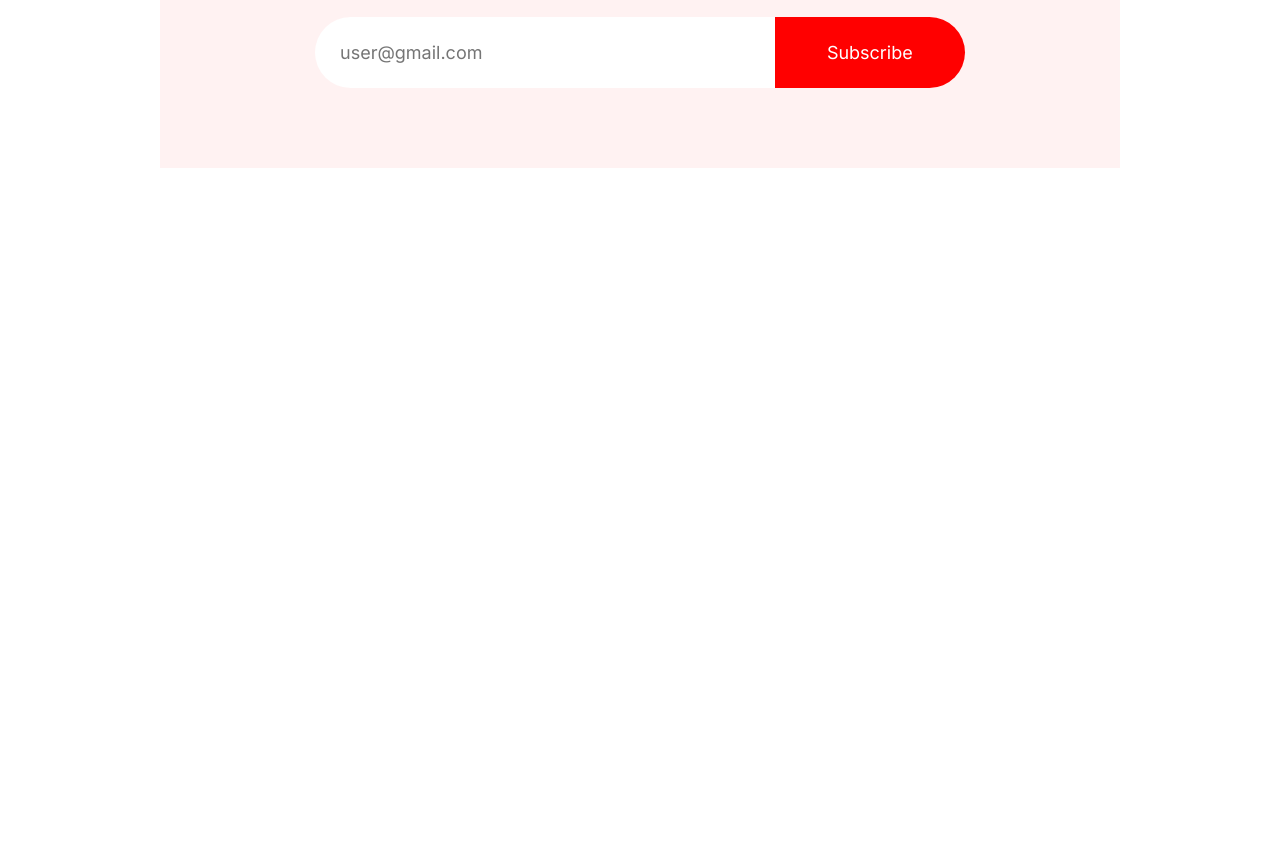
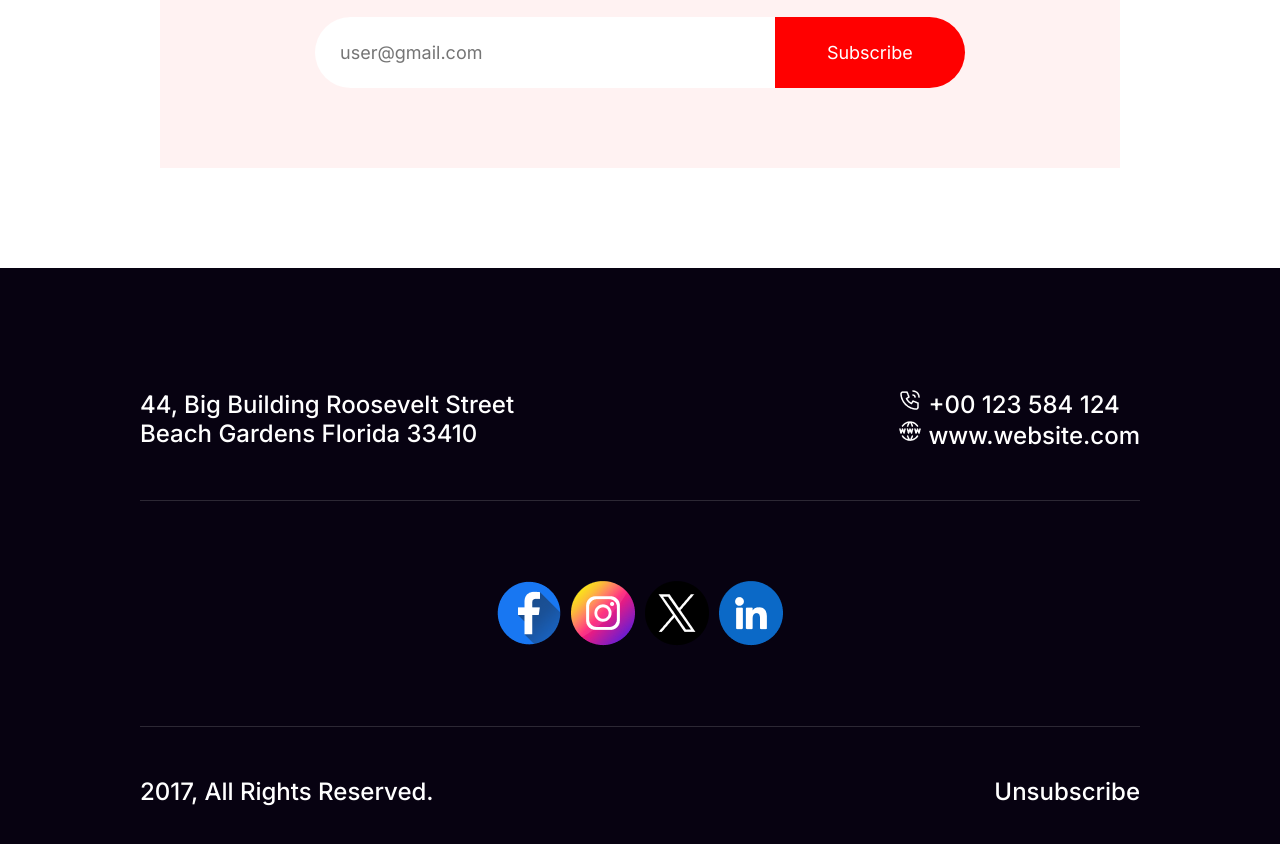
Before and after one commit to AiZeN0007/A1-New-Year, a plain HTML site: page index.html in a window 1280 px wide. Shown: the part 6253-7097 px from the top of the page. Before the commit the page ends 6521 px from the top, so only its background shows below. Drawn offline with Linux system fonts and the light colour scheme.

Commit message:
added footer

```diff
--- a/index.html
+++ b/index.html
@@ -92,15 +92,30 @@
             <h1>Subscribe Newsletter</h1>
             <p>Dolor sit amet consectetur. Consequat eget consectetur maecenas sed molestie malesuada. Ipsum sed sodales
                 risus ut pellentesque vel euismod. </p>
-                <div class="mail-submit">
-                    <input type="email" name="" placeholder="user@gmail.com" id="">
-                    <button>Subscribe</button>
-                </div>
+            <div class="mail-submit">
+                <input type="email" name="" placeholder="user@gmail.com" id="">
+                <button>Subscribe</button>
+            </div>
         </section>
     </main>
 
     <footer>
-
+        <div>
+            <h3>44, Big Building Roosevelt Street <br>
+                Beach Gardens Florida 33410</h3>
+            <h3><img src="images/Call.png" alt=""> +00 123 584 124 <br><img src="images/Website.png" alt="">
+                www.website.com</h3>
+        </div>
+        <div class="links">
+            <img src="images/Facebook.png" alt="">
+            <img src="images/Instagram.png" alt="">
+            <img src="images/Twitter.png" alt="">
+            <img src="images/Linkedin.png" alt="">
+        </div>
+        <div>
+            <h3>2017, All Rights Reserved.</h3>
+            <h3>Unsubscribe</h3>
+        </div>
     </footer>
 </body>
 
--- a/styles/new.css
+++ b/styles/new.css
@@ -401,3 +401,35 @@ body {
     line-height: 32px;
     width: 60%;
 }
+
+footer {
+    color: #FFF;
+    padding: 120px 140px;
+    background-color: #070211;
+}
+
+footer div{
+    display: flex;
+    justify-content: space-between;
+    align-items: center;
+}
+
+footer h3{
+    color: #FFF;
+    font-family: Inter;
+    font-size: 24px;
+    font-weight: 500;
+}
+
+.links{
+    justify-content: center;
+    gap: 10px;
+    padding: 80px;
+    border-style: solid;
+    border-width: 0;
+    border-top-width: 1px;
+    border-bottom-width: 1px;
+    border-color: rgba(255, 255, 255, 0.15);
+    margin-top: 50px;
+    margin-bottom: 50px;
+}
```
